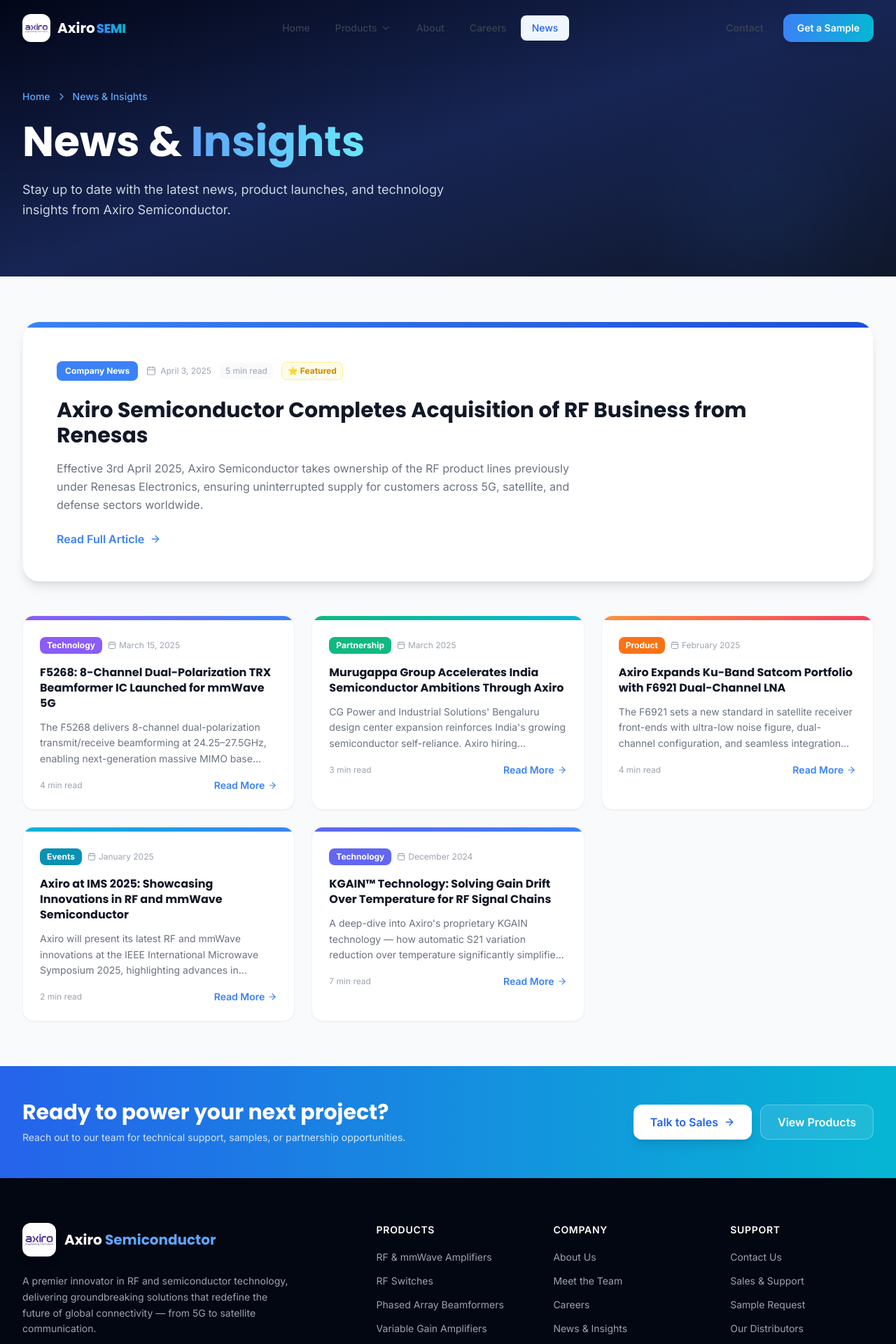
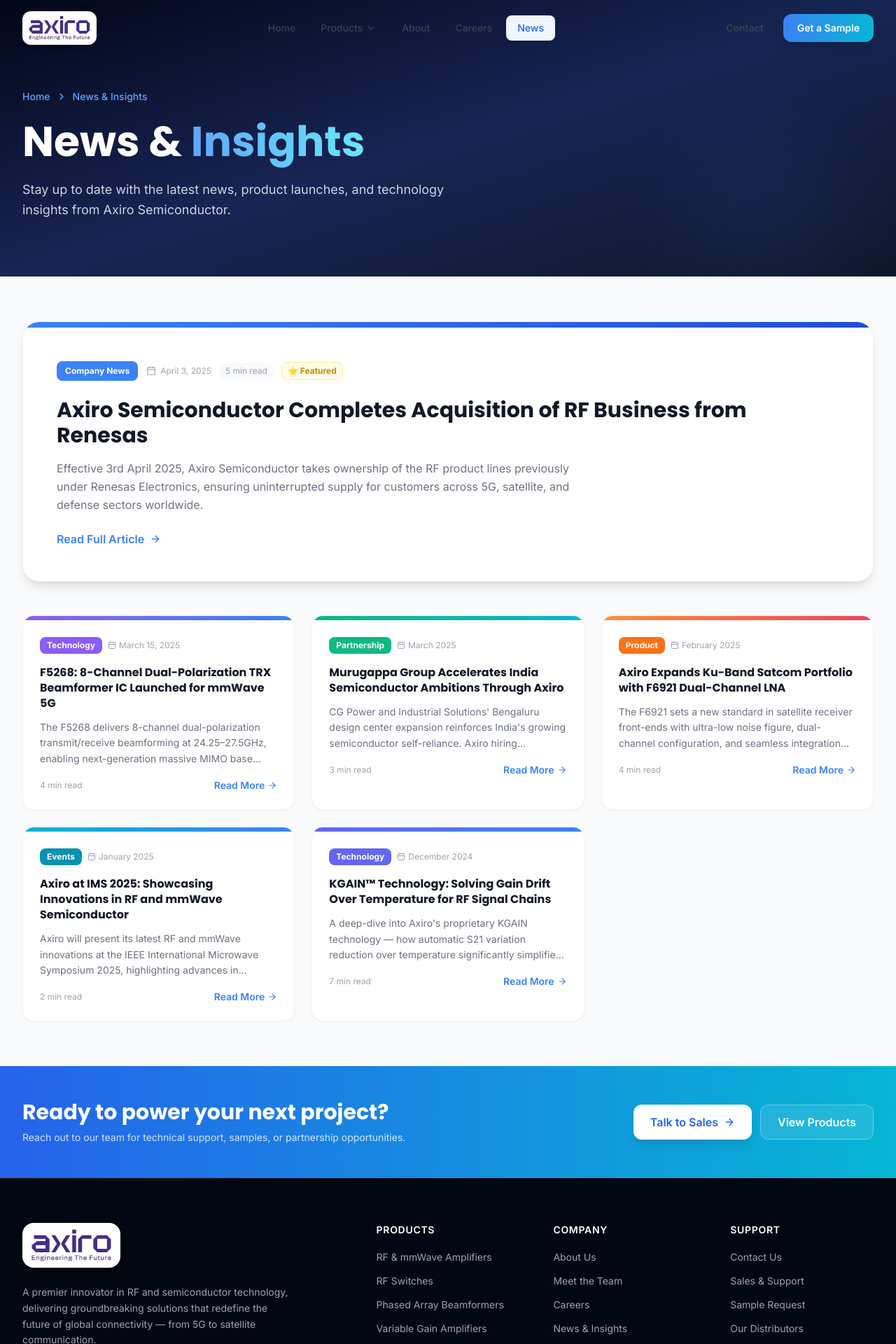
Before and after one commit to KiranReddyTR/axiro, a React (Vite) app: page /news in a window 1280 px wide. Shown: the top 1920 px of the page at 70% size. Built offline with nearby package versions, Linux system fonts and the light colour scheme.

Commit message:
Remove redundant logo text and enlarge branding graphical logo

```diff
--- a/src/components/Footer.jsx
+++ b/src/components/Footer.jsx
@@ -65,13 +65,10 @@
         <div className="grid grid-cols-1 md:grid-cols-2 lg:grid-cols-5 gap-12">
           {/* Brand */}
           <div className="lg:col-span-2">
-            <Link to="/" className="flex items-center gap-3 group mb-6">
-              <div className="w-12 h-12 overflow-hidden rounded-xl shadow-lg group-hover:shadow-primary-500/20 transition-all duration-300 bg-white p-0.5">
-                <img src={logo} alt="Axiro Logo" className="w-full h-full object-contain" />
+            <Link to="/" className="inline-block group mb-6">
+              <div className="h-16 w-auto overflow-hidden rounded-2xl shadow-lg group-hover:shadow-primary-500/20 transition-all duration-300 bg-white p-1.5">
+                <img src={logo} alt="Axiro Logo" className="h-full w-auto object-contain" />
               </div>
-              <span className="text-xl font-bold font-poppins text-white">
-                Axiro<span className="text-primary-400"> Semiconductor</span>
-              </span>
             </Link>
             <p className="text-gray-400 text-sm leading-relaxed mb-6 max-w-sm">
               A premier innovator in RF and semiconductor technology, delivering groundbreaking solutions that redefine the future of global connectivity — from 5G to satellite communication.
--- a/src/components/Navbar.jsx
+++ b/src/components/Navbar.jsx
@@ -55,16 +55,10 @@
       <nav className="max-w-7xl mx-auto px-4 sm:px-6 lg:px-8">
         <div className="flex items-center justify-between h-16 lg:h-20">
           {/* Logo */}
-          <Link to="/" className="flex items-center gap-2.5 group">
-            <div className="w-10 h-10 overflow-hidden rounded-xl shadow-md group-hover:shadow-primary-500/20 transition-all duration-300 bg-white p-0.5">
-              <img src={logo} alt="Axiro Logo" className="w-full h-full object-contain" />
+          <Link to="/" className="flex items-center group">
+            <div className="h-12 w-auto overflow-hidden rounded-xl shadow-md group-hover:shadow-primary-500/20 transition-all duration-300 bg-white p-1">
+              <img src={logo} alt="Axiro Logo" className="h-full w-auto object-contain" />
             </div>
-            <span className="text-xl font-bold font-poppins">
-              <span className={scrolled || isOpen ? "text-gray-900" : "text-white"}>
-                Axiro
-              </span>
-              <span className="gradient-text ml-0.5 font-extrabold uppercase tracking-tight text-lg">Semi</span>
-            </span>
           </Link>
 
           {/* Desktop Nav */}
```
